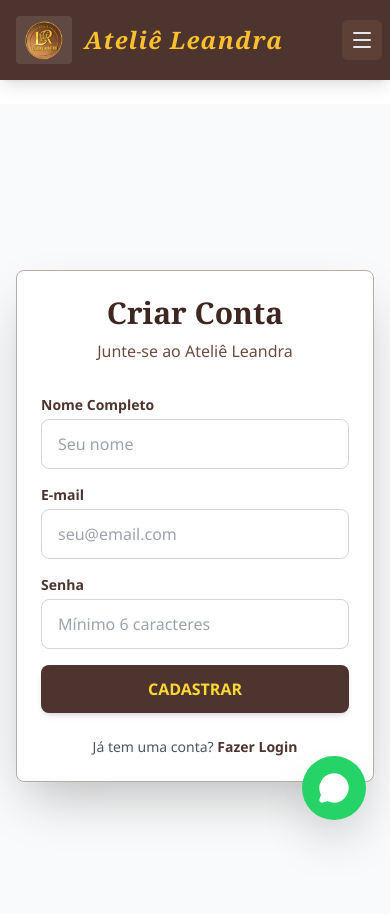
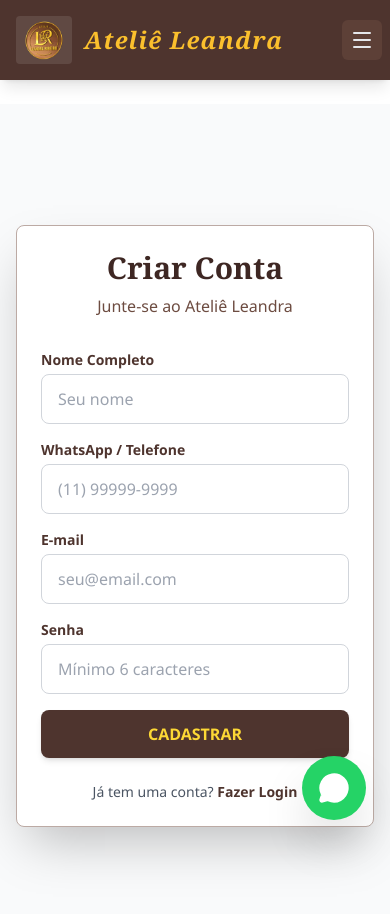
Before and after one commit to chriscell1956/atelieLeandra, a React (Vite) app in the folder client/: page /cadastro in a window 390 px wide. Shown: the top 914 px of the page. Built offline with nearby package versions, Linux system fonts and the light colour scheme; no server answers; the database is empty.

Commit message:
feat: add phone number to signup and client list dashboard

```diff
--- a/client/src/context/AuthContext.tsx
+++ b/client/src/context/AuthContext.tsx
@@ -12,7 +12,7 @@
 interface AuthContextType {
     user: User | null;
     login: (email: string, password: string) => Promise<boolean | string>;
-    signup: (name: string, email: string, password: string) => Promise<boolean | string>;
+    signup: (name: string, email: string, password: string, phone: string) => Promise<boolean | string>;
     logout: () => void;
     isLoading: boolean;
 }
@@ -62,7 +62,7 @@
         return error ? error.message : !!data.user;
     };
 
-    const signup = async (name: string, email: string, password: string) => {
+    const signup = async (name: string, email: string, password: string, phone: string) => {
         setIsLoading(true);
         const { data, error } = await supabase.auth.signUp({
             email,
@@ -84,7 +84,8 @@
                 .insert({
                     id: data.user.id,
                     email: email,
-                    name: name
+                    name: name,
+                    phone: phone
                 });
 
             if (profileError) console.error('Error creating profile:', profileError);
--- a/client/src/pages/Admin/Dashboard.tsx
+++ b/client/src/pages/Admin/Dashboard.tsx
@@ -229,19 +229,21 @@
                     <tr>
                         <th className="p-4 font-bold text-wood-800">Nome</th>
                         <th className="p-4 font-bold text-wood-800">Email</th>
+                        <th className="p-4 font-bold text-wood-800">Telefone</th>
                         <th className="p-4 font-bold text-wood-800">Data Cadastro</th>
                     </tr>
                 </thead>
                 <tbody className="divide-y divide-wood-100">
                     {isLoading ? (
-                        <tr><td colSpan={3} className="p-6 text-center text-gray-500">Carregando clientes...</td></tr>
+                        <tr><td colSpan={4} className="p-6 text-center text-gray-500">Carregando clientes...</td></tr>
                     ) : clients.length === 0 ? (
-                        <tr><td colSpan={3} className="p-6 text-center text-gray-500">Nenhum cliente cadastrado ainda.</td></tr>
+                        <tr><td colSpan={4} className="p-6 text-center text-gray-500">Nenhum cliente cadastrado ainda.</td></tr>
                     ) : (
                         clients.map(client => (
                             <tr key={client.id} className="hover:bg-gray-50">
                                 <td className="p-4 font-medium text-wood-900">{client.name || 'Sem nome'}</td>
                                 <td className="p-4 text-gray-600">{client.email}</td>
+                                <td className="p-4 text-gray-600">{client.phone || '-'}</td>
                                 <td className="p-4 text-gray-600">{new Date(client.created_at).toLocaleDateString('pt-BR')}</td>
                             </tr>
                         ))
--- a/client/src/pages/Signup.tsx
+++ b/client/src/pages/Signup.tsx
@@ -5,6 +5,7 @@
 export const Signup: React.FC = () => {
     const [name, setName] = useState('');
     const [email, setEmail] = useState('');
+    const [phone, setPhone] = useState('');
     const [password, setPassword] = useState('');
     const [error, setError] = useState('');
     const { signup, isLoading } = useAuth();
@@ -13,7 +14,7 @@
     const handleSubmit = async (e: React.FormEvent) => {
         e.preventDefault();
         setError('');
-        const success = await signup(name, email, password);
+        const success = await signup(name, email, password, phone);
         if (success === true) {
             alert('Cadastro realizado com sucesso! Bem-vindo(a).');
             navigate('/');
@@ -45,6 +46,18 @@
                             onChange={(e) => setName(e.target.value)}
                             className="w-full px-4 py-3 border border-gray-300 rounded-lg focus:ring-2 focus:ring-wood-500 focus:border-wood-500 outline-none transition"
                             placeholder="Seu nome"
+                            required
+                        />
+                    </div>
+
+                    <div>
+                        <label className="block text-wood-800 font-bold mb-1 text-sm">WhatsApp / Telefone</label>
+                        <input
+                            type="tel"
+                            value={phone}
+                            onChange={(e) => setPhone(e.target.value)}
+                            className="w-full px-4 py-3 border border-gray-300 rounded-lg focus:ring-2 focus:ring-wood-500 focus:border-wood-500 outline-none transition"
+                            placeholder="(11) 99999-9999"
                             required
                         />
                     </div>
```
Also changed, not shown: 1 other file (tests, documents, lock files or other folders).
